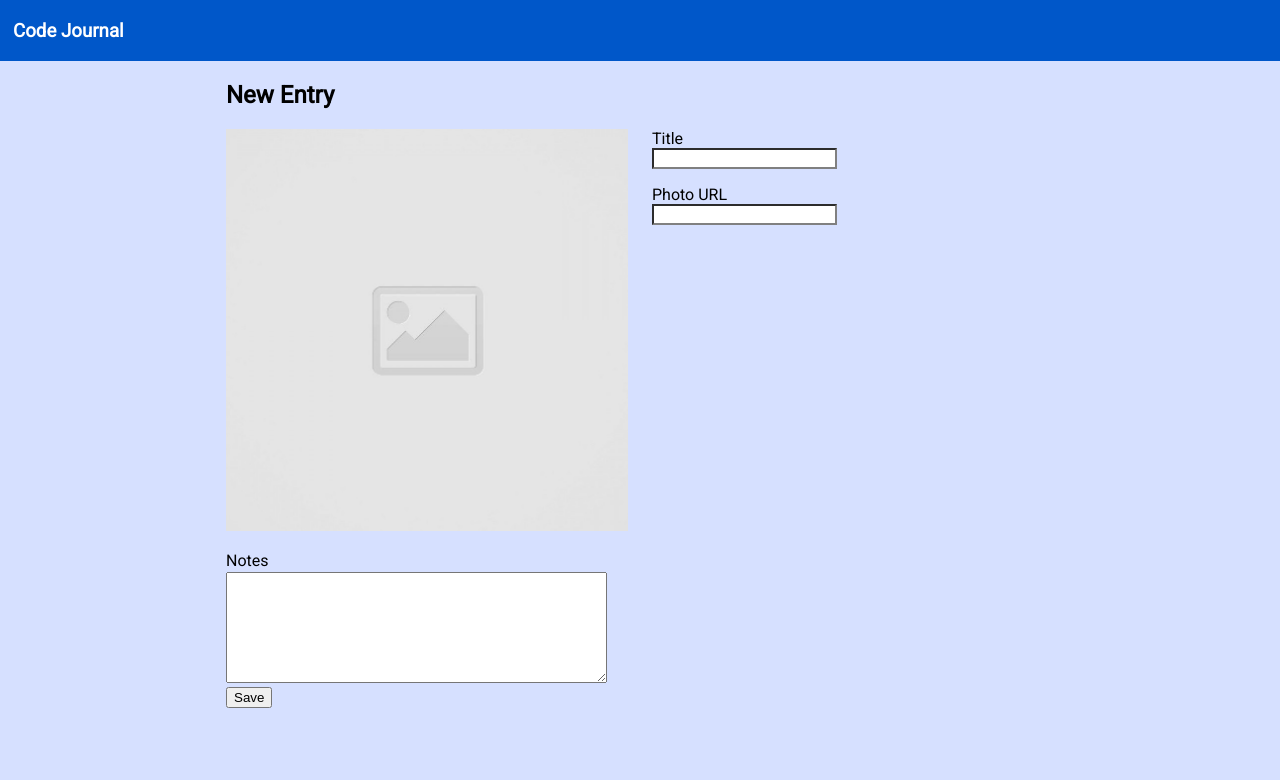
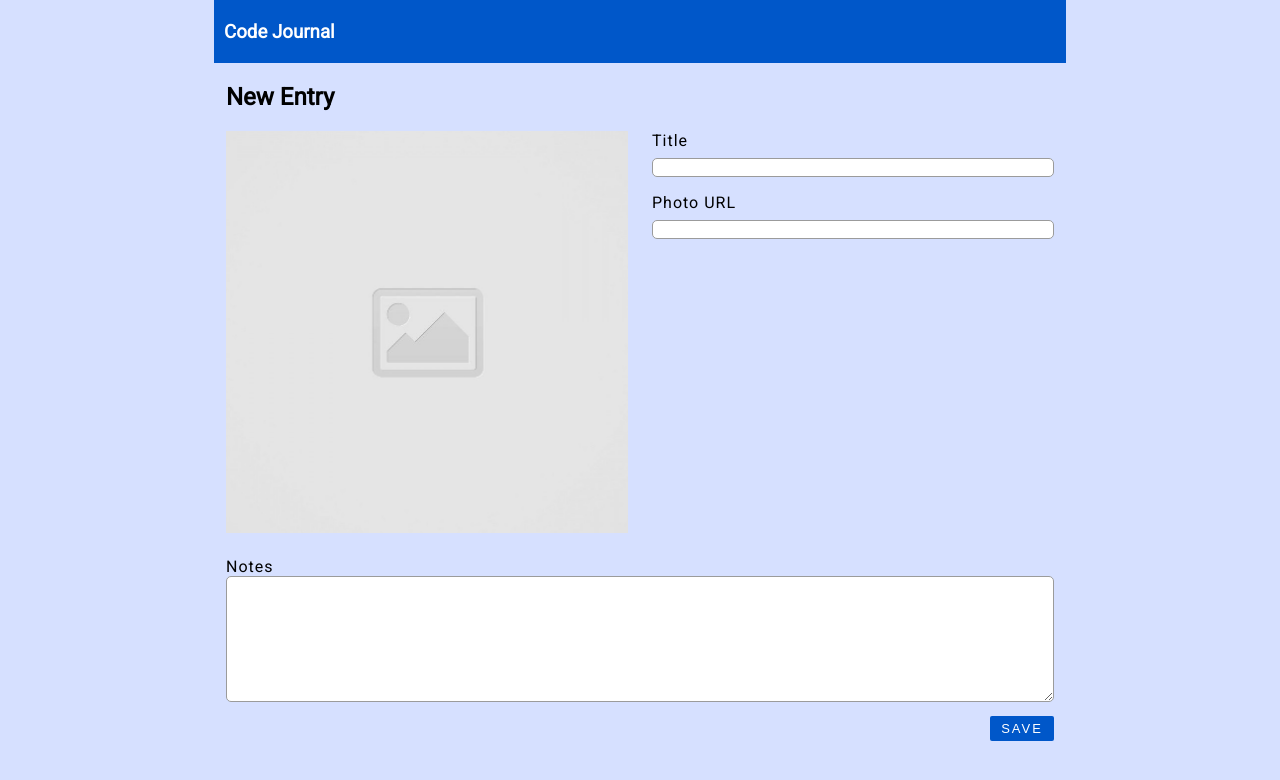
Before and after one commit to EuichangPark/code-journal, a website: page index.html in a window 1280 px wide. Drawn offline with Linux system fonts and the light colour scheme.

Commit message:
CSS update

```diff
--- a/css/styles.css
+++ b/css/styles.css
@@ -5,33 +5,66 @@ body {
   background-color: rgb(214, 224, 255);
 }
 
-.entry-image {
-  max-width: 100%;
+img {
+  width: 100%;
 }
 
-header {
+.header3 {
   background-color: rgb(0, 87, 201);
-  padding: 1px;
+  padding: 2px;
   color: white;
 }
 
-textarea {
-  margin-top: 2px;
+h3 {
+  margin-left: 8px;
 }
 
 #title {
   margin-bottom: 16px;
 }
 
+label {
+  letter-spacing: 1px;
+}
+
 input {
-  border-radius: 1px solid;
-  border-color: gray;
+  width: 100%;
+  border-radius: 5px;
+  border: 1px solid rgb(155, 155, 155);
+  margin-top: 8px;
 }
 
 input:focus {
-  outline-color: blue;
+  outline-color: rgb(0, 87, 201);
 }
 
 .notes-section {
-  margin-top: 16px;
+  margin-top: 20px;
 }
+
+form {
+  display: flex;
+}
+
+.row-btn {
+  justify-content: flex-end;
+  text-align: right;
+}
+
+.save-btn {
+  border-radius: 2px;
+  border: none;
+  width: 4rem;
+  padding: 5px;
+  font-size: 13px;
+  color: white;
+  background-color: rgb(0, 87, 201);
+  letter-spacing: 2px;
+  margin-top: 10px;
+}
+
+textarea {
+  width: 100%;
+  border: 1px solid rgb(155, 155, 155);
+  border-radius: 5px;
+}
--- a/index.html
+++ b/index.html
@@ -15,13 +15,13 @@
   <link rel="stylesheet" href="css/styles.css">
 </head>
 <body>
-  <header>
-    <div class="column-full">
-      <h3>Code Journal</h3>
-    </div>
-  </header>
+  <main class="container">
+    <header>
+      <div class="column-full header3">
+        <h3>Code Journal</h3>
+      </div>
+    </header>
 
-  <main class="container">
     <form class="row" id="entry-form" data-view="entry-form">
       <div class="column-full">
         <h2>New Entry</h2>
@@ -45,16 +45,15 @@
       <div class="column-full notes-section">
         <label for="notes">Notes</label>
         <div>
-          <textarea cols="45" rows="7" id="notes" required></textarea>
+          <textarea cols="110" rows="8" id="notes" required></textarea>
         </div>
       </div>
 
       <div class="row-btn column-full">
-        <button type="submit" class="save-btn">Save</button>
+        <button type="submit" class="save-btn">SAVE</button>
       </div>
 
     </form>
-
   </main>
   <script src="js/data.js"></script>
   <script src="js/main.js"></script>
```
